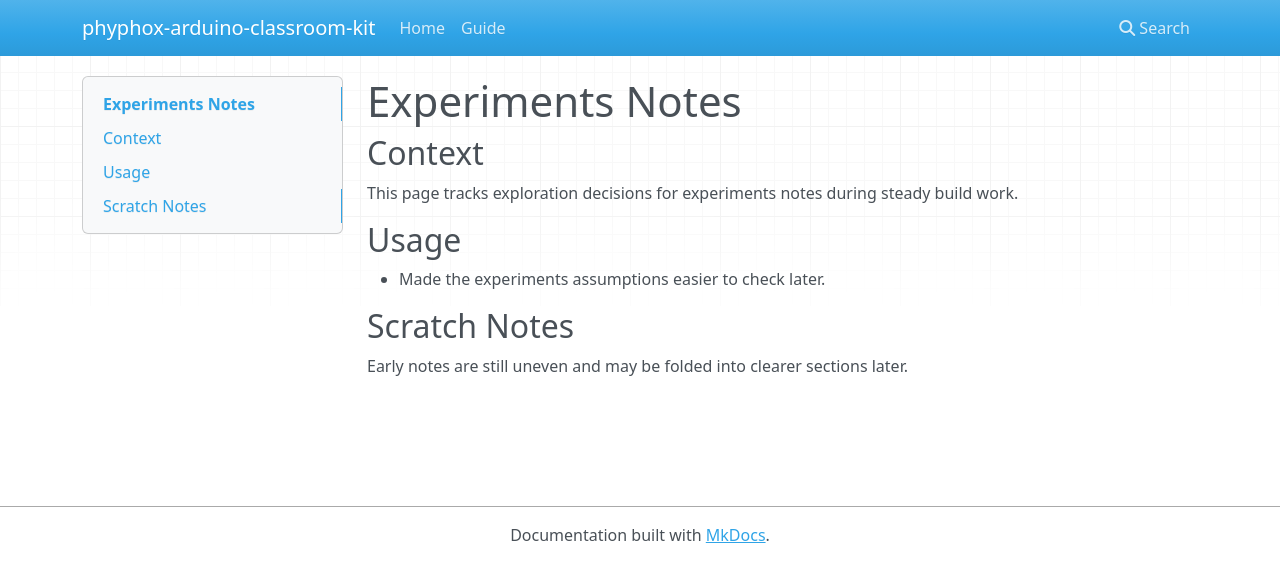
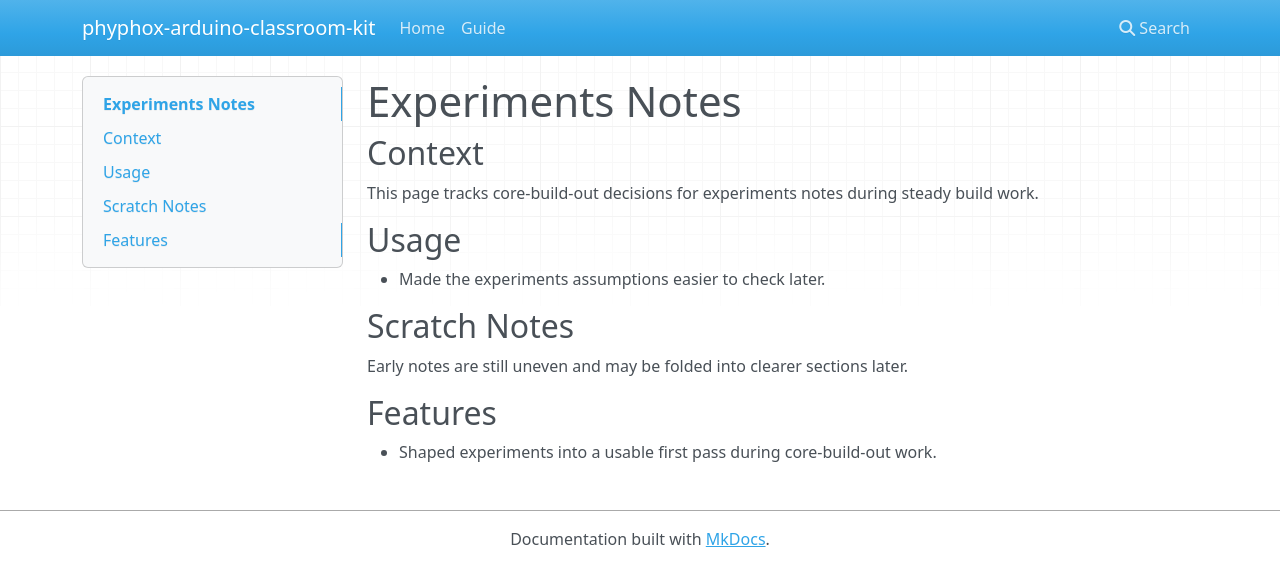
Before and after one commit to sebastianspicker/phyphox-arduino-classroom-kit, an MkDocs documentation site: the page built from docs/experiments-notes.md, in a window 1280 px wide. Shown: the top 586 px of the page. Built offline with MkDocs 1.6.1, drawn with Linux system fonts in a browser that asks for light colours; nearby versions of some CDN libraries.

```diff
--- a/docs/experiments-notes.md
+++ b/docs/experiments-notes.md
@@ -2,10 +2,13 @@
 
 
 ## Context
-This page tracks exploration decisions for experiments notes during steady build work.
+This page tracks core-build-out decisions for experiments notes during steady build work.
 
 ## Usage
 - Made the experiments assumptions easier to check later.
 
 ## Scratch Notes
 Early notes are still uneven and may be folded into clearer sections later.
+
+## Features
+- Shaped experiments into a usable first pass during core-build-out work.
```
